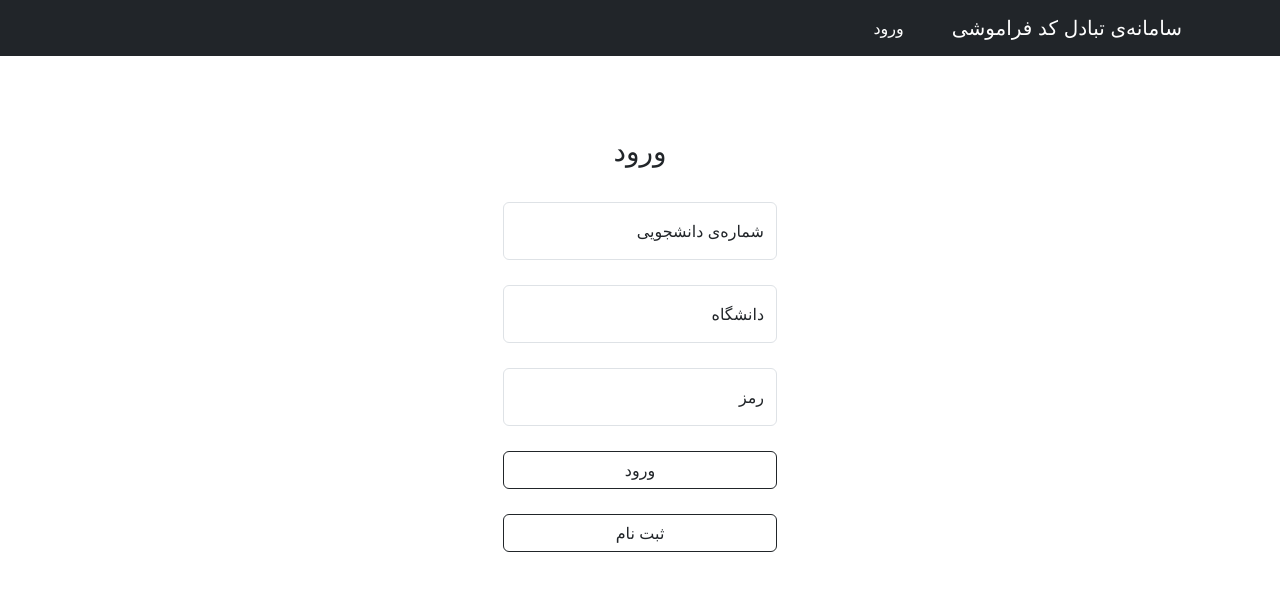
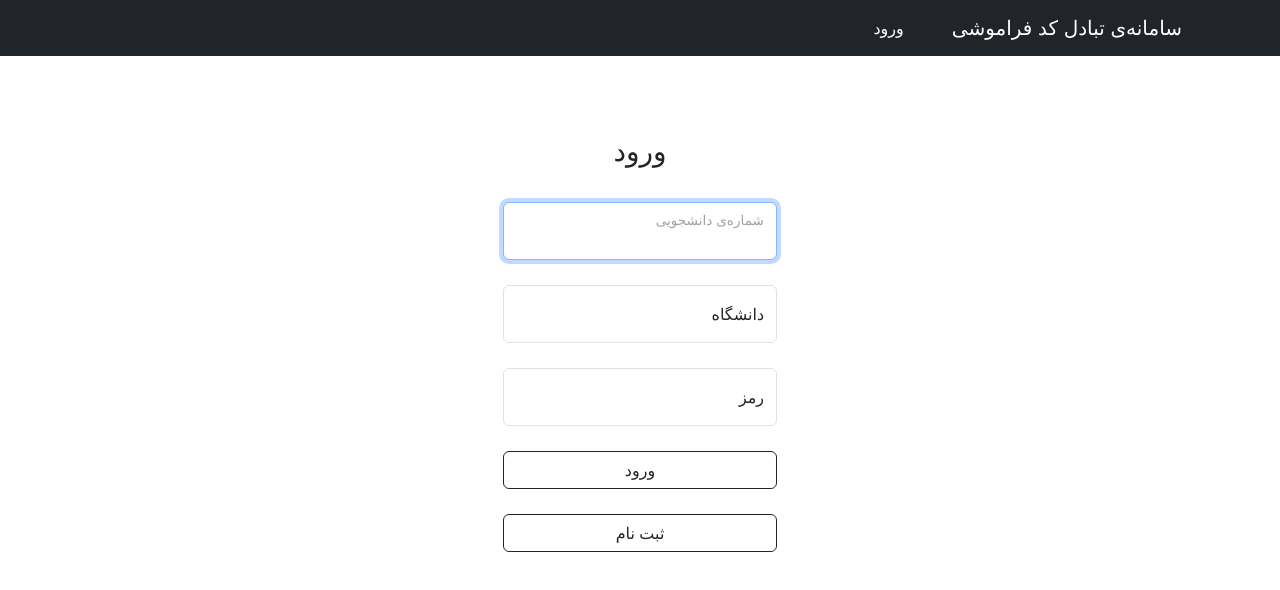
Before and after one commit to IIIphr/se_front_prj, a React (Create React App) app: page /login in a window 1280 px wide. Shown: the top 590 px of the page. Built offline with nearby package versions, Linux system fonts and the light colour scheme.

Commit message:
Added auto focus

```diff
--- a/src/Login.js
+++ b/src/Login.js
@@ -10,6 +10,7 @@ import Form from 'react-bootstrap/Form';
 import Spinner from 'react-bootstrap/Spinner';
 import Button from 'react-bootstrap/Button';
 import FloatingLabel from 'react-bootstrap/FloatingLabel';
+import ReactDOM from 'react-dom';
 
 function addMonths(date, months) {
   var d = date.getDate();
@@ -49,7 +50,7 @@ function Login() {
         <Form className='d-flex flex-column justify-content-evenly align-items-center min-vh-50'>
           <Form.Group>
             <FloatingLabel dir='rtl' className='custom-class' label="شماره‌ی دانشجویی‌">
-              <Form.Control dir='ltr' onChange={e => set_id_input(e.target.value)} type="text" placeholder="شماره‌ی دانشجویی" />
+              <Form.Control ref={r => ReactDOM.findDOMNode(r).focus()} dir='ltr' onChange={e => set_id_input(e.target.value)} type="text" placeholder="شماره‌ی دانشجویی" />
             </FloatingLabel>
           </Form.Group>
 
```
